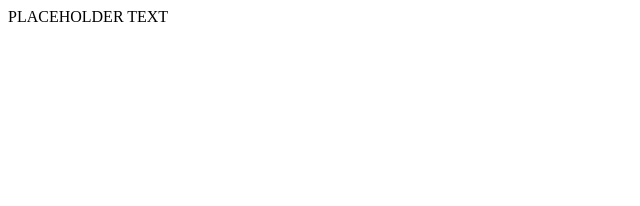
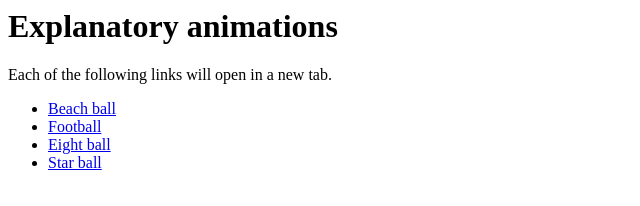
Before and after one commit to trichoplax/grey-sphere-explanatory-animations, a plain HTML site: page web/index.html in a window 1280 px wide. Shown: the whole page, without its empty margins (0-640 px from the left). Drawn offline with Linux system fonts and the light colour scheme.

Commit message:
Add a page per animation

```diff
--- a/web/index.html
+++ b/web/index.html
@@ -1 +1,8 @@
-PLACEHOLDER TEXT
+<h1>Explanatory animations</h1>
+<p>Each of the following links will open in a new tab.</p>
+<ul>
+    <li><a href="beachball" target="_blank">Beach ball</a></li>
+    <li><a href="football" target="_blank">Football</a></li>
+    <li><a href="eightball" target="_blank">Eight ball</a></li>
+    <li><a href="starball" target="_blank">Star ball</a></li>
+</ul>
```
Also changed, not shown: web/beachball/index.html (added, +1 -0 lines), web/eightball/index.html (added, +1 -0 lines), web/football/index.html (added, +1 -0 lines), web/starball/index.html (added, +1 -0 lines).
